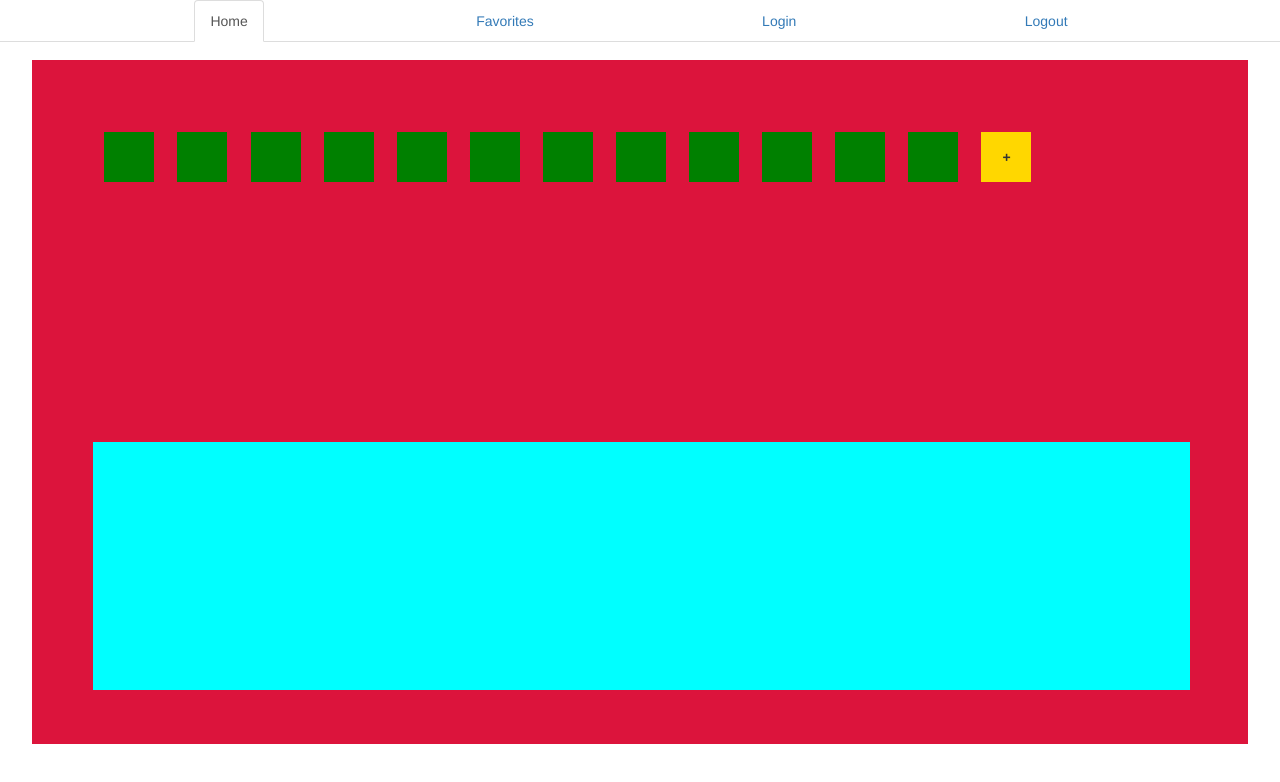
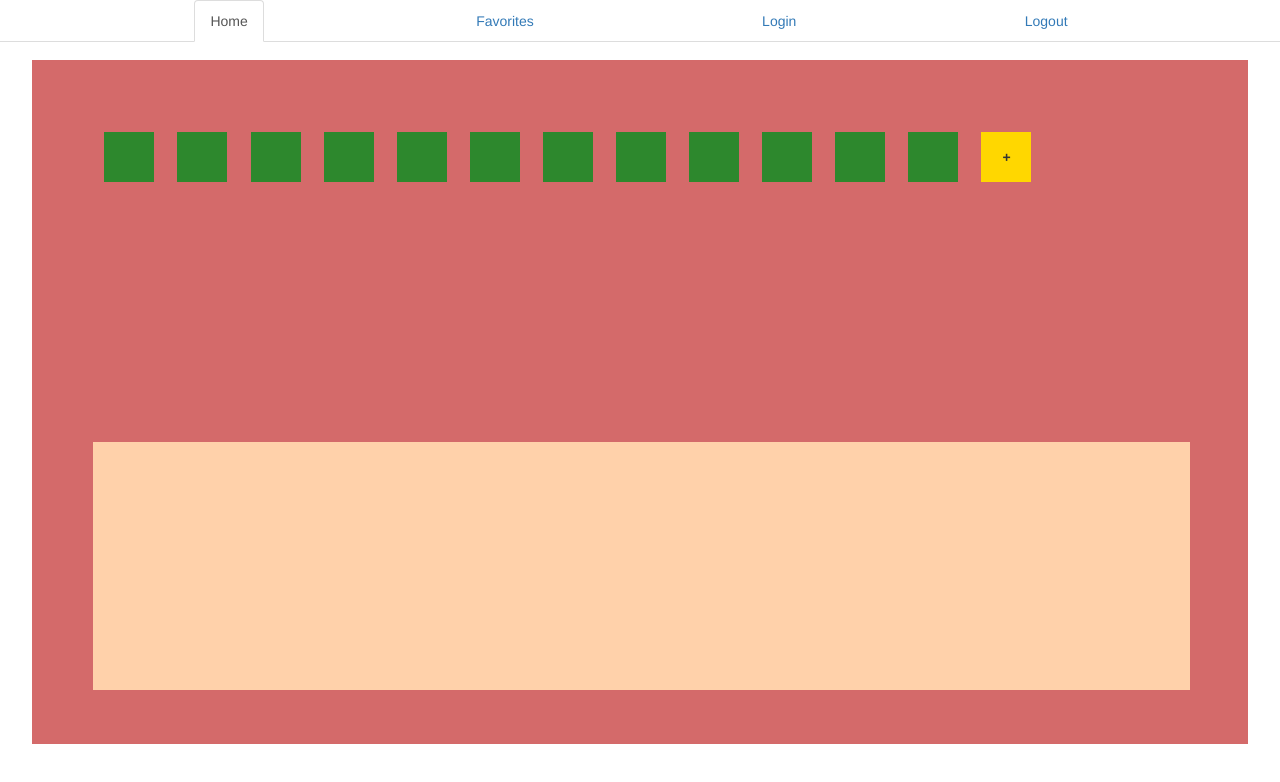
Before and after one commit to kopasetik/advent_calendar, a website: page public/index.html in a window 1280 px wide. Drawn offline with nearby package versions, Linux system fonts and the light colour scheme.

Commit message:
update color scheme

```diff
--- a/public/style.css
+++ b/public/style.css
@@ -32,14 +32,14 @@ ul.nav.nav-tabs {
     /* display: flex; */
     width: 95%;
     height: 95%;
-    background-color: crimson;
+    background-color: #D46A6A;
     box-sizing: border-box;
     justify-content: center;
     text-align: center;
 }
 
 .day_box {
-    background-color: green;
+    background-color: #2D882D;
     min-height: 50px;
     min-width: 50px;
     max-height: 10%;
@@ -82,7 +82,7 @@ ul.nav.nav-tabs {
 .box_holder .date_details {
     height: 95%;
     width: 95%;
-    background-color: cyan;
+    background-color: #FFD1AA;
     display: flex;
     justify-content: center;
     padding: 5%;
```
Also changed, not shown: public/index.html (line endings or trailing spaces).
